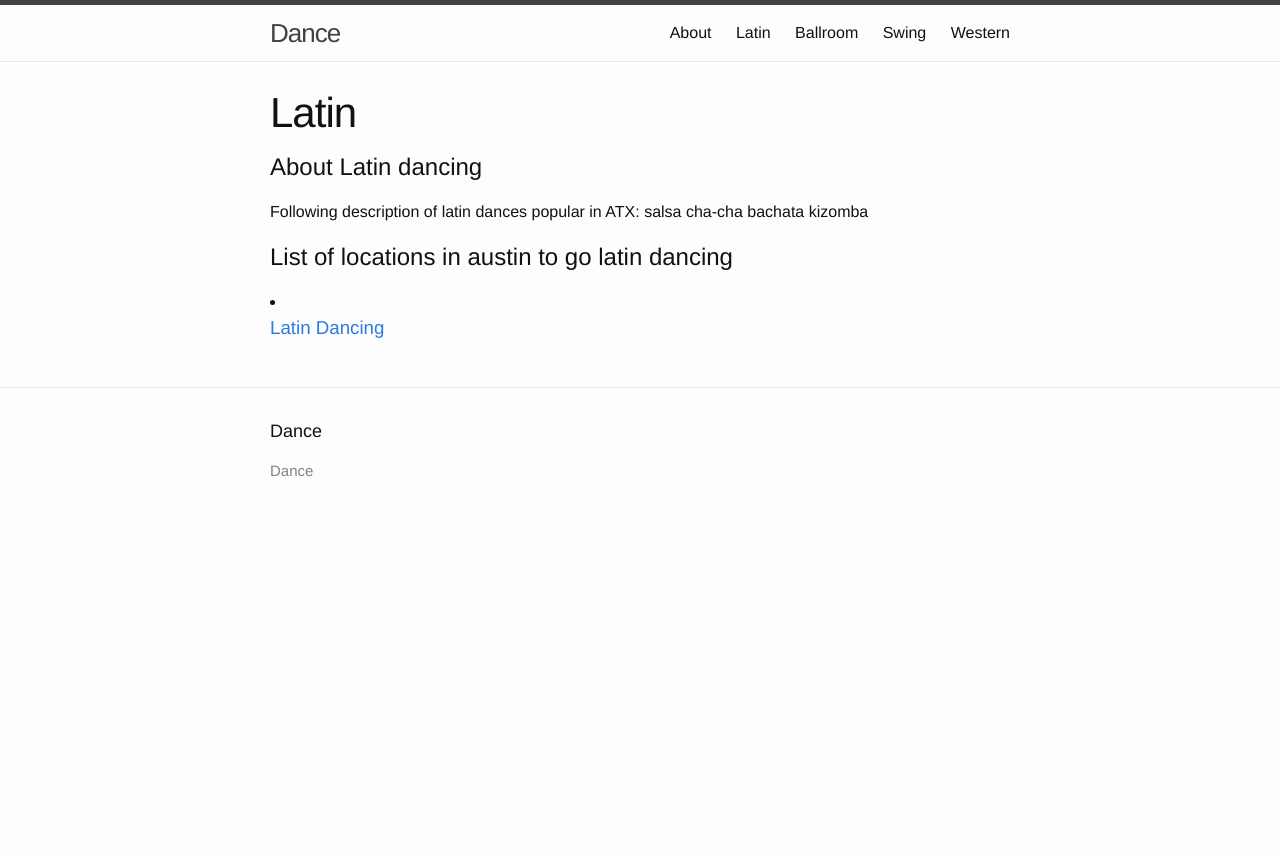
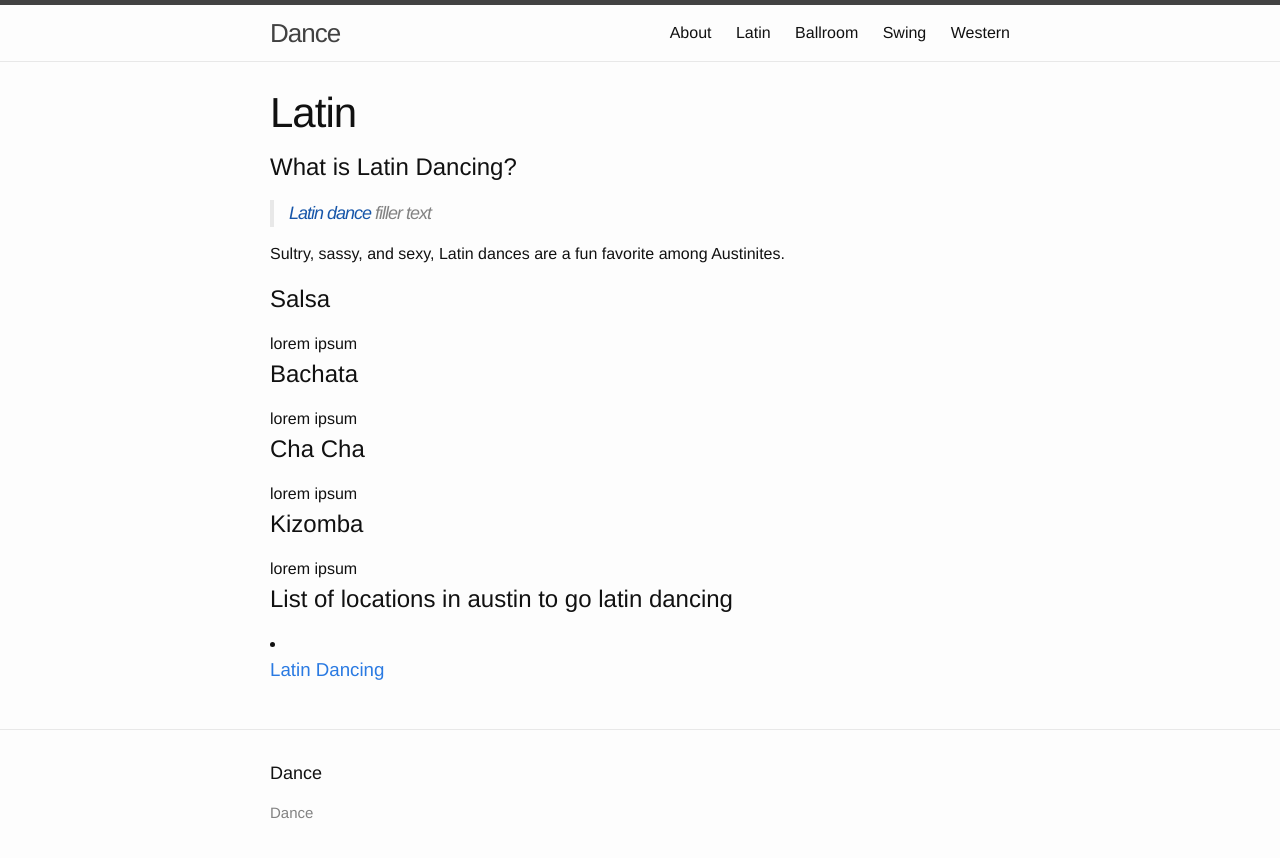
Before and after one commit to honeyjive/dance, a Jekyll site: the page built from latin/index.html, in a window 1280 px wide. Shown: the top 858 px of the page. Built offline with Jekyll 4.4.1, drawn with Linux system fonts in a browser that asks for light colours.

Commit message:
content for latin dance

```diff
--- a/latin/index.html
+++ b/latin/index.html
@@ -4,13 +4,28 @@ title: Latin
 permalink: /latin/
 ---
 
-<h2>About Latin dancing</h2>
-<p>Following description of latin dances popular in ATX:
+<h2>What is Latin Dancing?</h2>
+<blockquote>
+	<p><a href="">Latin dance</a> filler text </p>
+</blockquote>
 
-salsa
-cha-cha
-bachata
-kizomba</p>
+<!-- Brief overall description -->
+<p>
+	Sultry, sassy, and sexy, Latin dances are a fun favorite among Austinites.
+</p>
+
+<h2>Salsa</h2>
+lorem ipsum
+
+<h2>Bachata</h2>
+lorem ipsum
+
+<h2>Cha Cha</h2>
+lorem ipsum
+
+<h2>Kizomba</h2>
+lorem ipsum
+
 
 
 <h2>List of locations in austin to go latin dancing</h2>
```
